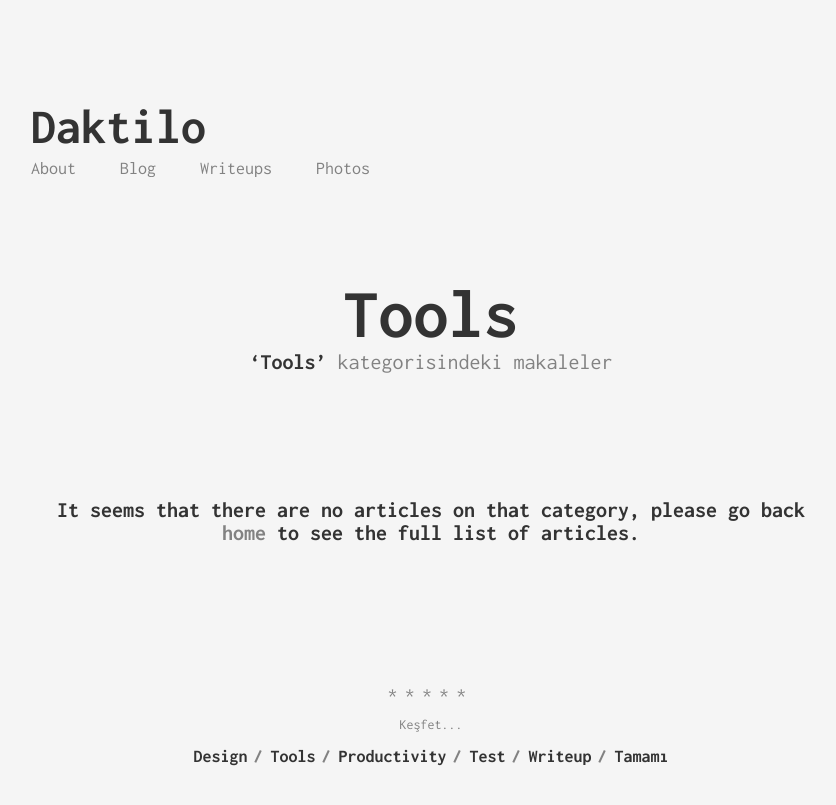
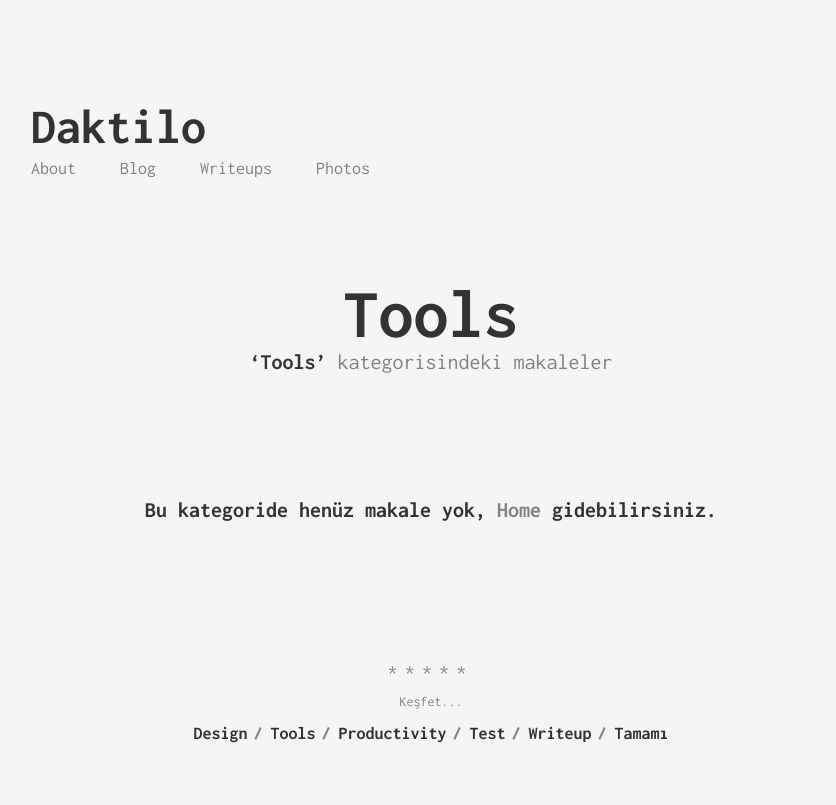
Before and after one commit to JohnGkmn/JohnGkmn.github.io, a Jekyll site: the page built from categories/tools.html, in a window 1280 px wide. Shown: the top 805 px of the page, without its empty margins (209-1045 px from the left). Built offline with Jekyll 4.4.1, drawn with Linux system fonts in a browser that asks for light colours.

Commit message:
Update category.html

```diff
--- a/_layouts/category.html
+++ b/_layouts/category.html
@@ -19,8 +19,8 @@ layout: default
 
     {% if empty_category %}
         <li class="empty-post-list">
-            It seems that there are no articles on that category,
-            please go back <a href="/">home</a> to see the full list of articles.
+           Bu kategoride henüz makale yok,
+             <a href="/">Home</a> gidebilirsiniz.
         </li>
     {% endif %}
 </ul>
```
